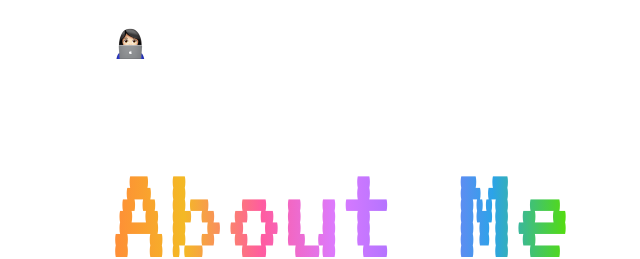
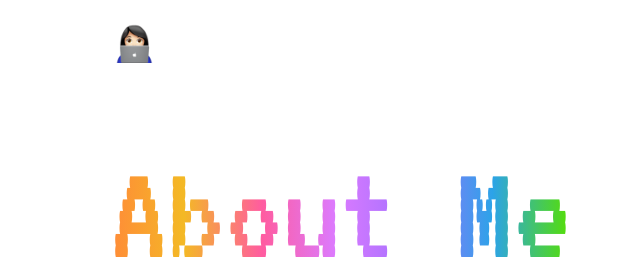
Before and after one commit to maryferrer/portfolio-v2, a website: page about.html in a window 1280 px wide. Shown: the top 259 px of the page, 0-640 px from the left. Drawn offline with nearby package versions, Linux system fonts and the light colour scheme.

Commit message:
Add favicon class and alt tag

```diff
--- a/about.html
+++ b/about.html
@@ -18,7 +18,7 @@
     <header role="banner">
         <div class="container mb-0">
         <nav class="navbar navbar-expand-sm mb-0">
-                <a class="navbar-brand active pink" href="/" aria-current="page" title="home"><img src="./favicon/favicon-32x32.png"></a>
+                <a class="navbar-brand active pink" href="/" aria-current="page" title="home"><img class="favicon" src="./favicon/android-chrome-192x192.png" alt="woman technologist emoji"></a>
                 <button
                 type="button"
                 data-bs-toggle="collapse"
```
